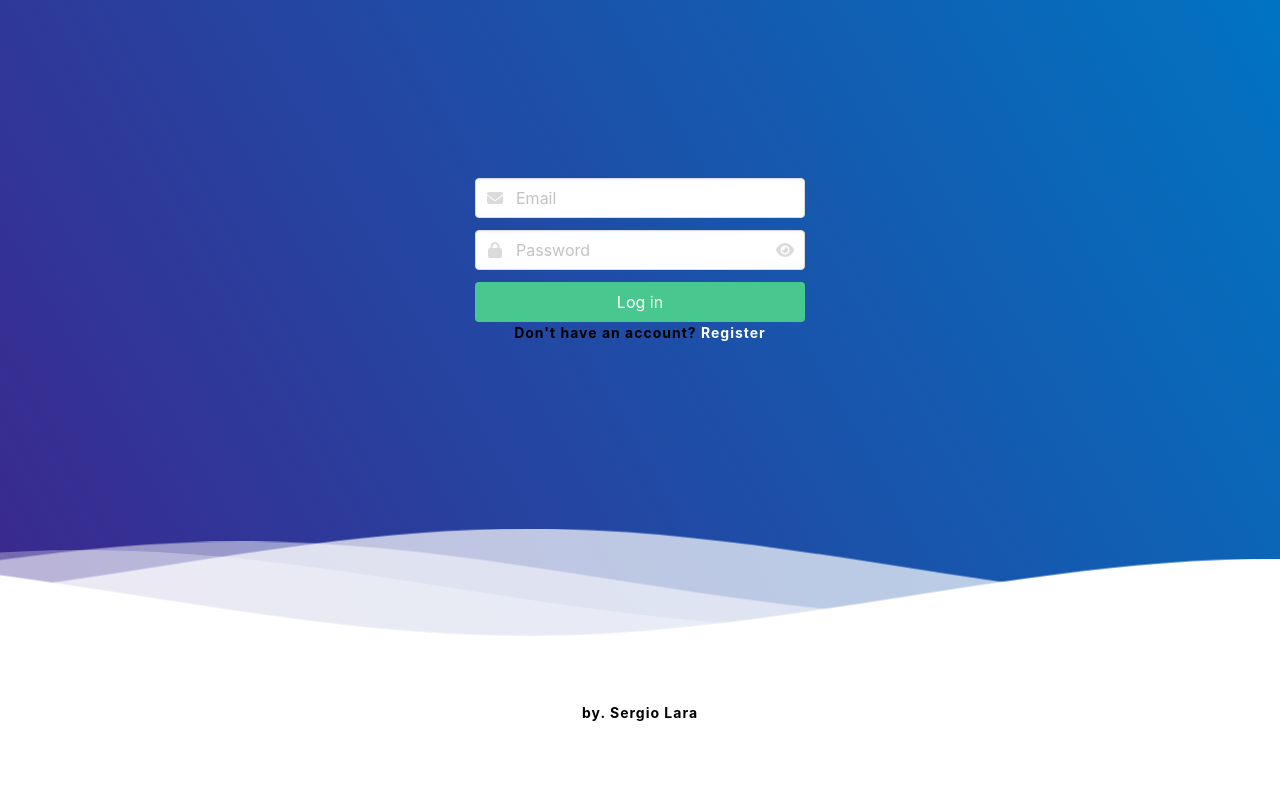
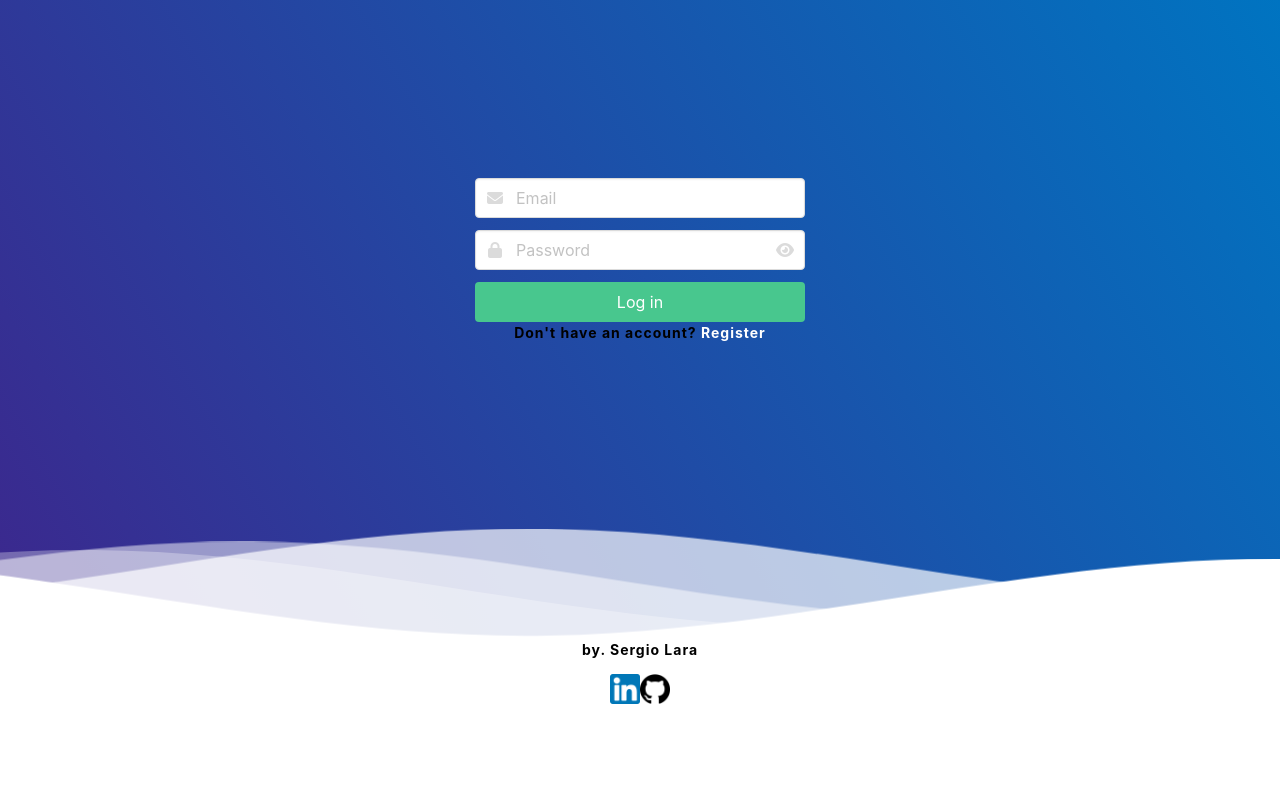
Before and after one commit to sergiolara92/IronHack_FrontEnd_Project_ToDoList, a Vue app: page /#/login in a window 1280 px wide. Shown: the top 800 px of the page. Built offline with nearby package versions, Linux system fonts and the light colour scheme; no server answers.

Commit message:
logos ok

```diff
--- a/src/views/Login.vue
+++ b/src/views/Login.vue
@@ -79,12 +79,9 @@ viewBox="0 24 150 28" preserveAspectRatio="none" shape-rendering="auto">
 <!--Header ends-->
 
 <!--Content starts-->
-<div class="content flex">
+<div class="content">
   <p>by. Sergio Lara </p>
-  <br>
-</div>
-
-<div class="content flex">
+  <div class="flex">
   <a href="https://www.linkedin.com/in/sergiolarademarcos/" target="_blank">
     <img class="enlaces" src="../assets/linkedin.png" alt="LinkedIn">
   </a>
@@ -92,8 +89,10 @@ viewBox="0 24 150 28" preserveAspectRatio="none" shape-rendering="auto">
   <a href="https://github.com/sergiolara92" target="_blank">
     <img class="enlaces" src="../assets/github.png" alt="github">
   </a>
-  <br>
 </div>
+</div>
+
+
 <!--Content ends-->
 </template>
 
```
Also changed, not shown: 21 other files (tests, documents, lock files or other folders).
